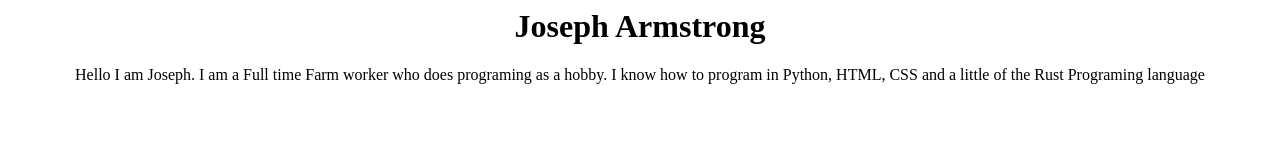
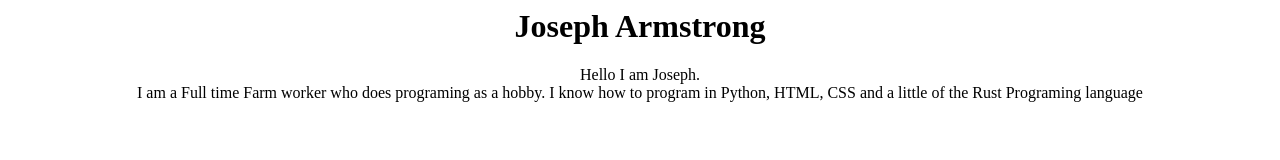
Before and after one commit to jmarmstrong/jmarmstrong.github.io, a plain HTML site: page index.html in a window 1280 px wide. Drawn offline with Linux system fonts and the light colour scheme.

Commit message:
Update index.html

```diff
--- a/index.html
+++ b/index.html
@@ -6,7 +6,7 @@
 <body>
   <div class="home">
     <h1>Joseph Armstrong</h1>
-    <p>Hello I am Joseph. I am a Full time Farm worker who does programing as a hobby. I know how to program in Python, HTML, CSS and a little of the Rust Programing language</p>
+    <p>Hello I am Joseph. <br> I am a Full time Farm worker who does programing as a hobby. I know how to program in Python, HTML, CSS and a little of the Rust Programing language</p>
   </div>
 </body>
 </html>
```
